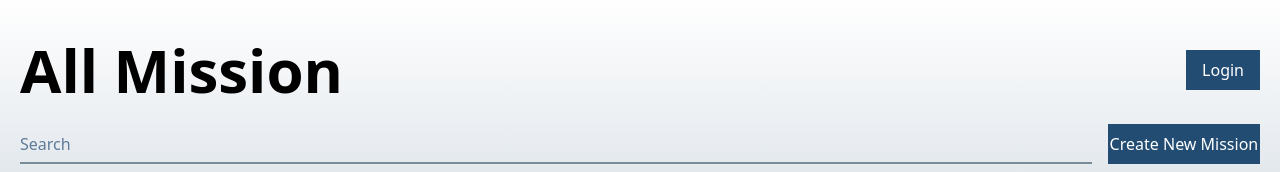
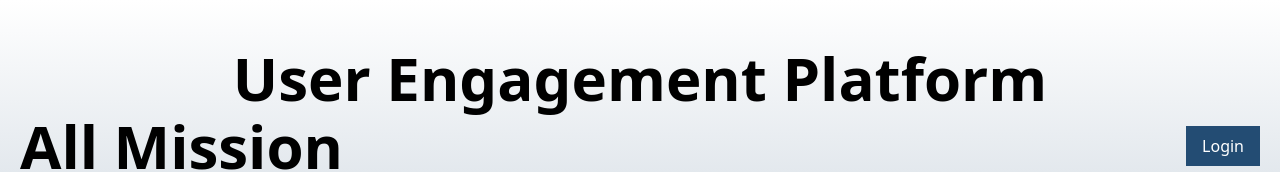
Before and after one commit to the-pujon/User-Engagement-Platform-Frontend, a React (Vite) app: page / in a window 1280 px wide. Shown: the top 172 px of the page. Built offline with nearby package versions, Linux system fonts and the light colour scheme; no server answers.

Commit message:
Name added

```diff
--- a/src/pages/Home/Home.jsx
+++ b/src/pages/Home/Home.jsx
@@ -71,6 +71,7 @@ const Home = () => {
 
   return (
     <div className="w-full wrapper my-10">
+      <h1 className="text-6xl text-center font-semibold my-2" >User Engagement Platform</h1>
       <div className="flex justify-between items-center">
         <h1 className="text-6xl font-semibold"> All Mission</h1>
         {user ? (
```
Also changed, not shown: 1 other file (tests, documents, lock files or other folders).
